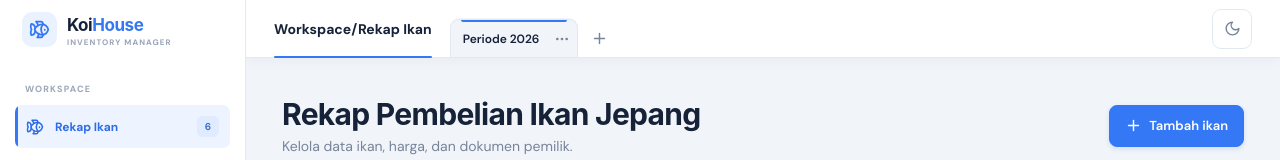
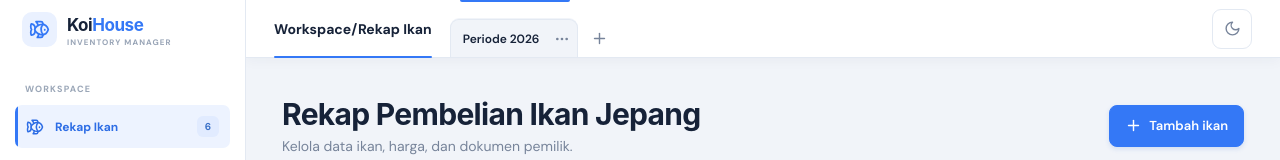
Before and after one commit to absyalsatria20/Project-Onelito, a React (Vite) app: page / in a window 1280 px wide. Shown: the top 160 px of the page. Built offline with nearby package versions, Linux system fonts and the light colour scheme.

Commit message:
feat(ui): add sliding active indicator for period tabs

```diff
--- a/src/App.tsx
+++ b/src/App.tsx
@@ -59,6 +59,17 @@ function App() {
   }, [modal, periodDialog, deletePeriodTarget])
   const [periodError,setPeriodError] = useState('')
   const [openPeriodMenu,setOpenPeriodMenu] = useState<{id:string;left:number;top:number;width:number;height:number}|null>(null)
+  const tabsRef = useRef<Record<string, HTMLDivElement | null>>({})
+  const [indicatorStyle, setIndicatorStyle] = useState({ left: 0, width: 0 })
+  useEffect(() => {
+    const activeEl = tabsRef.current[activePeriodId]
+    if (activeEl) {
+      setIndicatorStyle({
+        left: activeEl.offsetLeft + 10,
+        width: activeEl.offsetWidth - 20
+      })
+    }
+  }, [activePeriodId, periods])
   useEffect(() => {
     if (!openPeriodMenu) return
     const handlePointerDown = (event:PointerEvent) => {
@@ -148,7 +159,7 @@ function App() {
         <nav className="sidebar-nav"><button className={`sidebar-link ${activeSection==='Setting'?'selected':''}`} onClick={()=>{setActiveSection('Setting');setSidebarOpen(false)}}><Settings size={18}/><span>Setting</span></button></nav>
         <div className="sidebar-bottom"><div className="profile-card"><span className="profile-avatar">AS</span><span><b>Admin Sistem</b><small>Workspace admin</small></span><button onClick={()=>toast('Profil admin') } aria-label="Menu profil">···</button></div></div>
       </aside>
-      <div className="workspace-main"><header className="workspace-topbar"><span className="current-tab">Workspace/{activeSection}</span>{activeSection==='Rekap Ikan'&&<div className="period-tabs" role="tablist" aria-label="Periode rekap ikan">{periods.map(period=><div className={`period-tab ${activePeriodId===period.id?'active':''}`} key={period.id}><button type="button" role="tab" aria-selected={activePeriodId===period.id} onClick={()=>{setActivePeriodId(period.id);setOpenPeriodMenu(null)}}>{period.name}</button><button type="button" className="period-tab-menu-trigger" aria-label={`Menu ${period.name}`} aria-expanded={openPeriodMenu?.id===period.id} onClick={event=>{
+      <div className="workspace-main"><header className="workspace-topbar"><span className="current-tab">Workspace/{activeSection}</span>{activeSection==='Rekap Ikan'&&<div className="period-tabs" role="tablist" aria-label="Periode rekap ikan"><div className="period-tabs-indicator" style={{left:`${indicatorStyle.left}px`,width:`${indicatorStyle.width}px`}}/>{periods.map(period=><div className={`period-tab ${activePeriodId===period.id?'active':''}`} key={period.id} ref={el=>{tabsRef.current[period.id]=el}}><button type="button" role="tab" aria-selected={activePeriodId===period.id} onClick={()=>{setActivePeriodId(period.id);setOpenPeriodMenu(null)}}>{period.name}</button><button type="button" className="period-tab-menu-trigger" aria-label={`Menu ${period.name}`} aria-expanded={openPeriodMenu?.id===period.id} onClick={event=>{
                     const tabEl=event.currentTarget.closest('.period-tab');
                     const rect=tabEl?tabEl.getBoundingClientRect():event.currentTarget.getBoundingClientRect();
                     setOpenPeriodMenu(openPeriodMenu?.id===period.id?null:{
```
Also changed, not shown: src/App.css.
